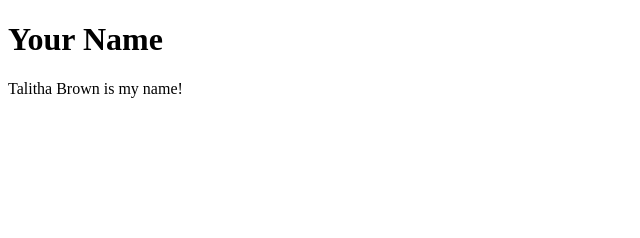
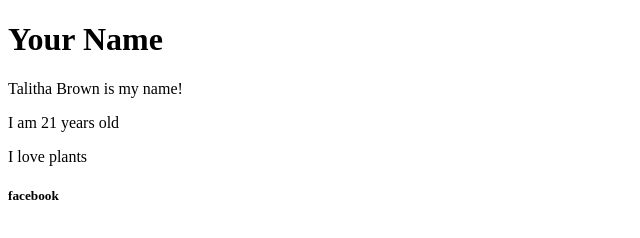
Before and after one commit to talithabrown/talithabrown.github.io, a plain HTML site: page index.html in a window 1280 px wide. Shown: the whole page, without its empty margins (0-640 px from the left). Drawn offline with Linux system fonts and the light colour scheme.

Commit message:
updated home page

```diff
--- a/index.html
+++ b/index.html
@@ -8,6 +8,11 @@
 <body>
     <h1>Your Name</h1>
     <p>Talitha Brown is my name!</p>
+    <p>I am 21 years old</p>
+    <p>I love plants</p>
 </body>
+<footer>
+    <h5>facebook</h5>
+</footer>
 
 </html>
```
